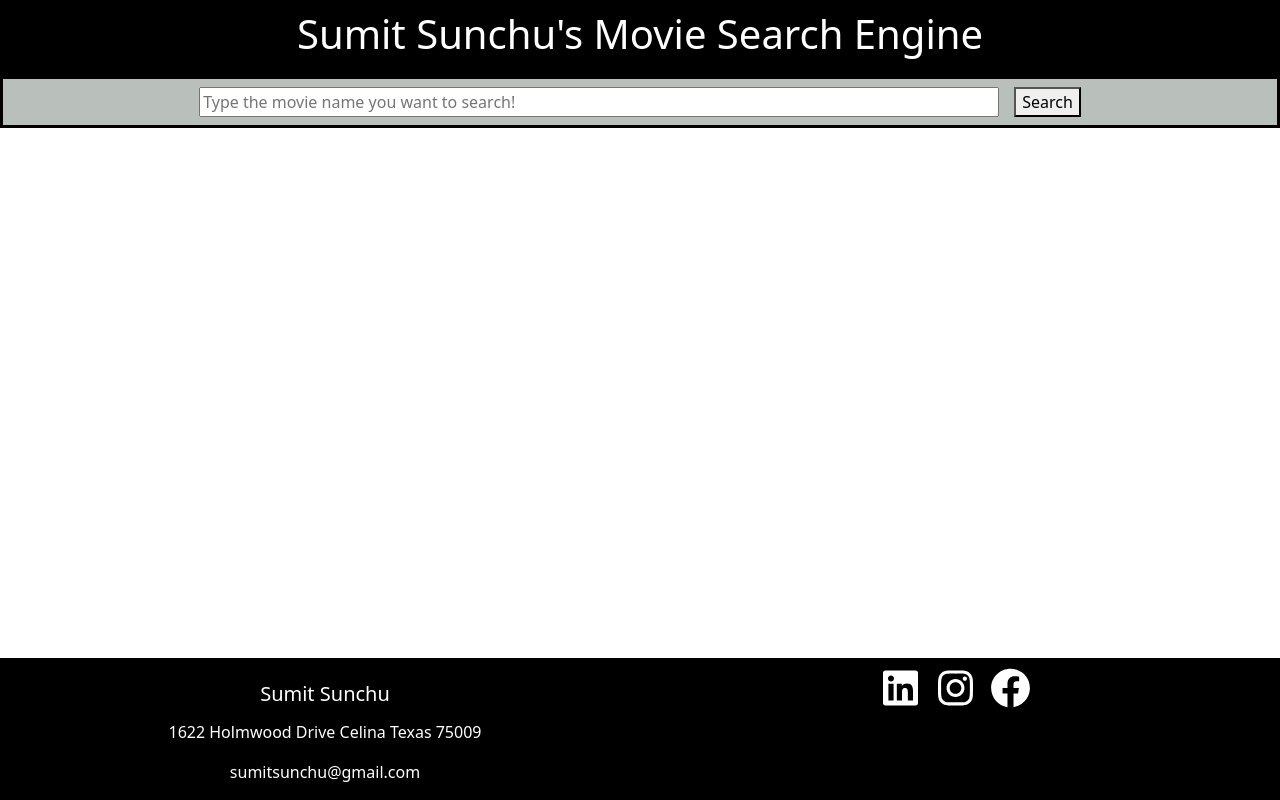
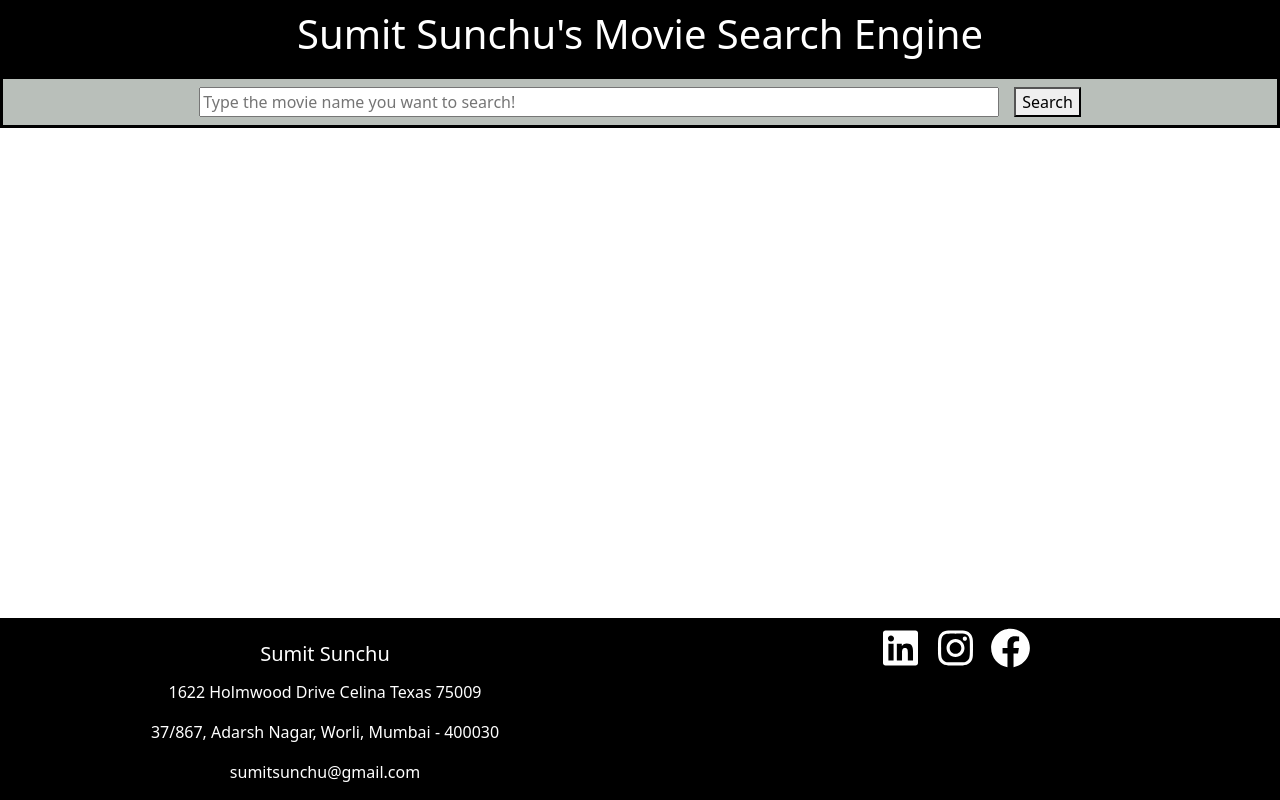
Before and after one commit to ssunchu10/movieSearchEngine, a React (Create React App) app: page / in a window 1280 px wide. Built offline with nearby package versions, Linux system fonts and the light colour scheme.

Commit message:
Added Indian Address in Footer Component

```diff
--- a/src/App.jsx
+++ b/src/App.jsx
@@ -58,7 +58,7 @@ const App = () => {
       <Page noOfPages={totalPages} onPageChange={handlePage} currentPage={currentPage} totalResults={totalResults} result={result}/>
       <MovieList movieResult={result} />
       <Page noOfPages={totalPages} onPageChange={handlePage} currentPage={currentPage} totalResults={totalResults} result={result}/>
-      <Footer className="footer-container" name={"Sumit Sunchu"} address={"1622 Holmwood Drive Celina Texas 75009"} email={"sumitsunchu@gmail.com"} noOfPages={totalPages} />
+      <Footer className="footer-container" name={"Sumit Sunchu"} address={"1622 Holmwood Drive Celina Texas 75009"} address2={"37/867, Adarsh Nagar, Worli, Mumbai - 400030"} email={"sumitsunchu@gmail.com"} noOfPages={totalPages} />
     </div>
   );
 };
--- a/src/components/Footer/Footer.jsx
+++ b/src/components/Footer/Footer.jsx
@@ -1,12 +1,17 @@
 import { FaLinkedin, FaFacebook, FaInstagram } from "react-icons/fa";
 import "./Footer.css";
 
-export const Footer = ({ name, address, email, noOfPages  }) => {
+export const Footer = ({ name, address, address2, email, noOfPages }) => {
   return (
-    <div className={noOfPages > 0 ? "footer-executed-container" : "footer-container"}>
+    <div
+      className={
+        noOfPages > 0 ? "footer-executed-container" : "footer-container"
+      }
+    >
       <div className="content-container">
         <h5 className="name-container">{name}</h5>
         <p>{address}</p>
+        <p>{address2}</p>
         <p>{email}</p>
       </div>
       <div>
```
